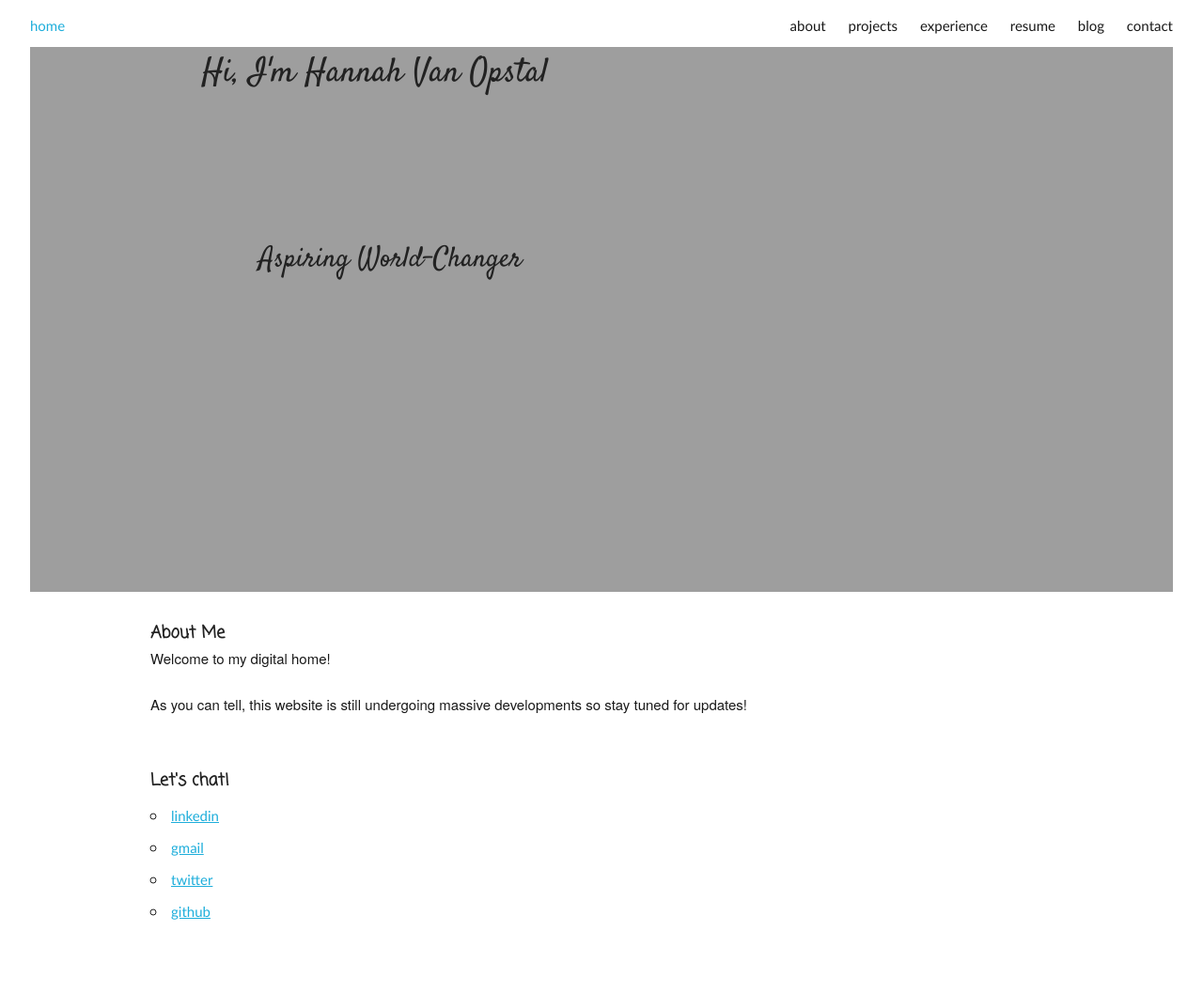
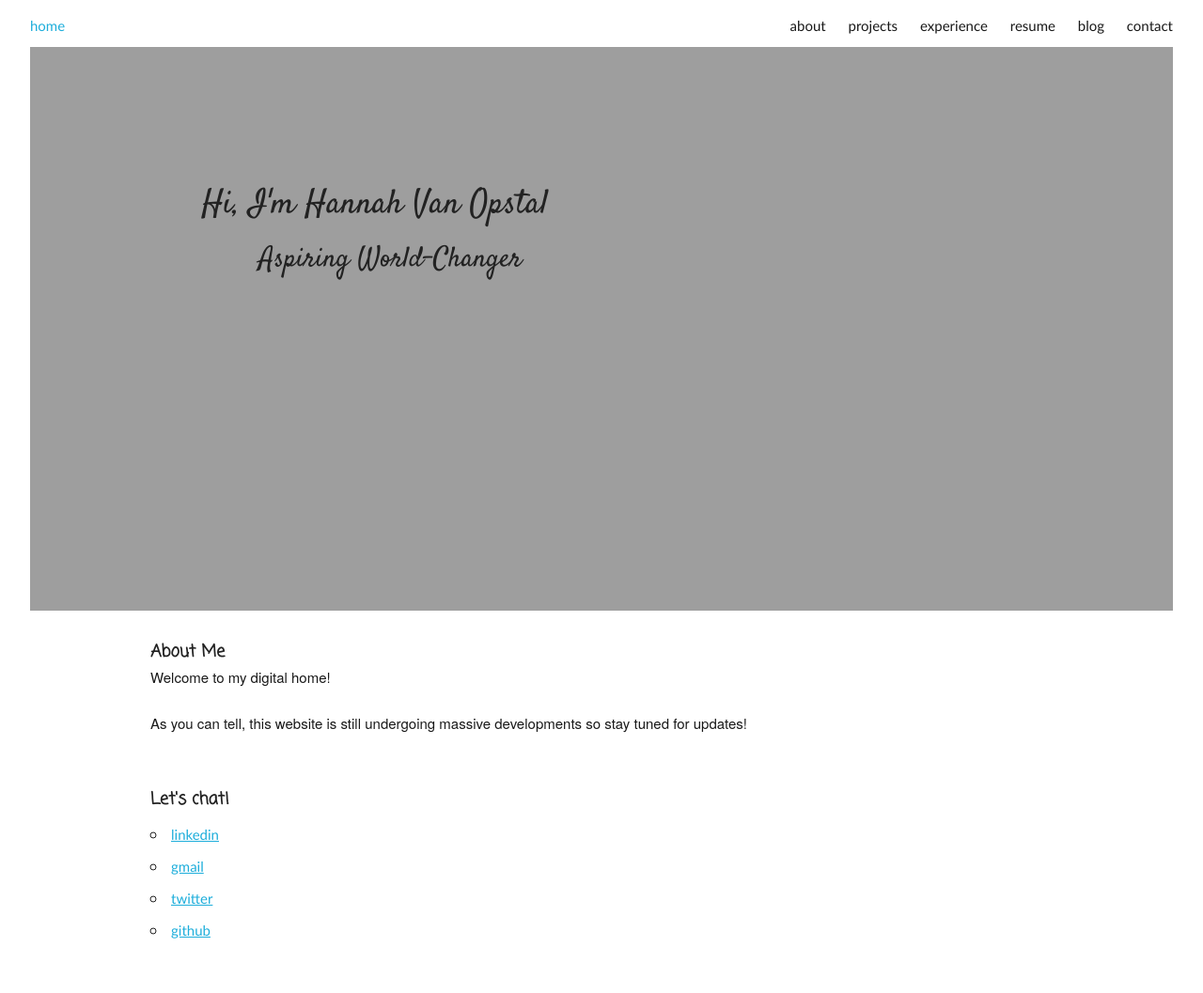
Before and after one commit to hvanopstal/hvanopstal.github.io, a Jekyll site: the page index.html, which Jekyll copies as it is, in a window 1280 px wide. Shown: the whole page at 94% size. Built offline with Jekyll 4.4.1, drawn with Linux system fonts in a browser that asks for light colours; some web fonts are replaced.

Commit message:
Update main.css

```diff
--- a/css/main.css
+++ b/css/main.css
@@ -101,13 +101,13 @@ ul.posts li {
   margin-top: 20px;
   font-family: "Satisfy", "Calibri", Arial;
   width: 100%;
-  height: 580px;
+  height: 600px;
   background-image: url("http://hvanopstal.github.io/PHOTOS/ColumbiaLake-2014.JPG");
   background-position: relative;
   background-size: cover;
 }
   .intro-welcome {
-    padding-bottom: 140px;
+    padding-top: 140px;
     font-size: 2.4em;
     margin-left: 15%;
   }
```
